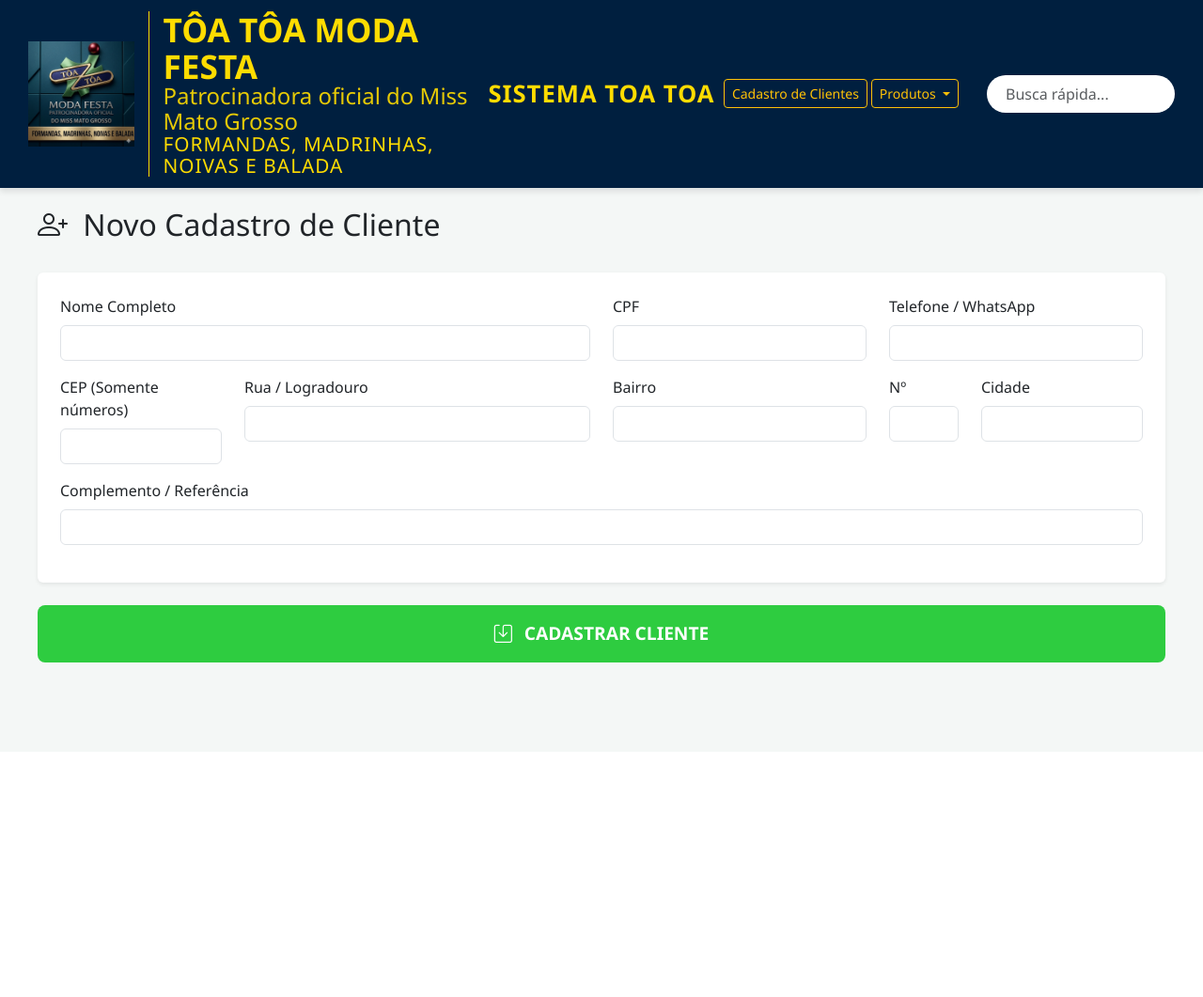
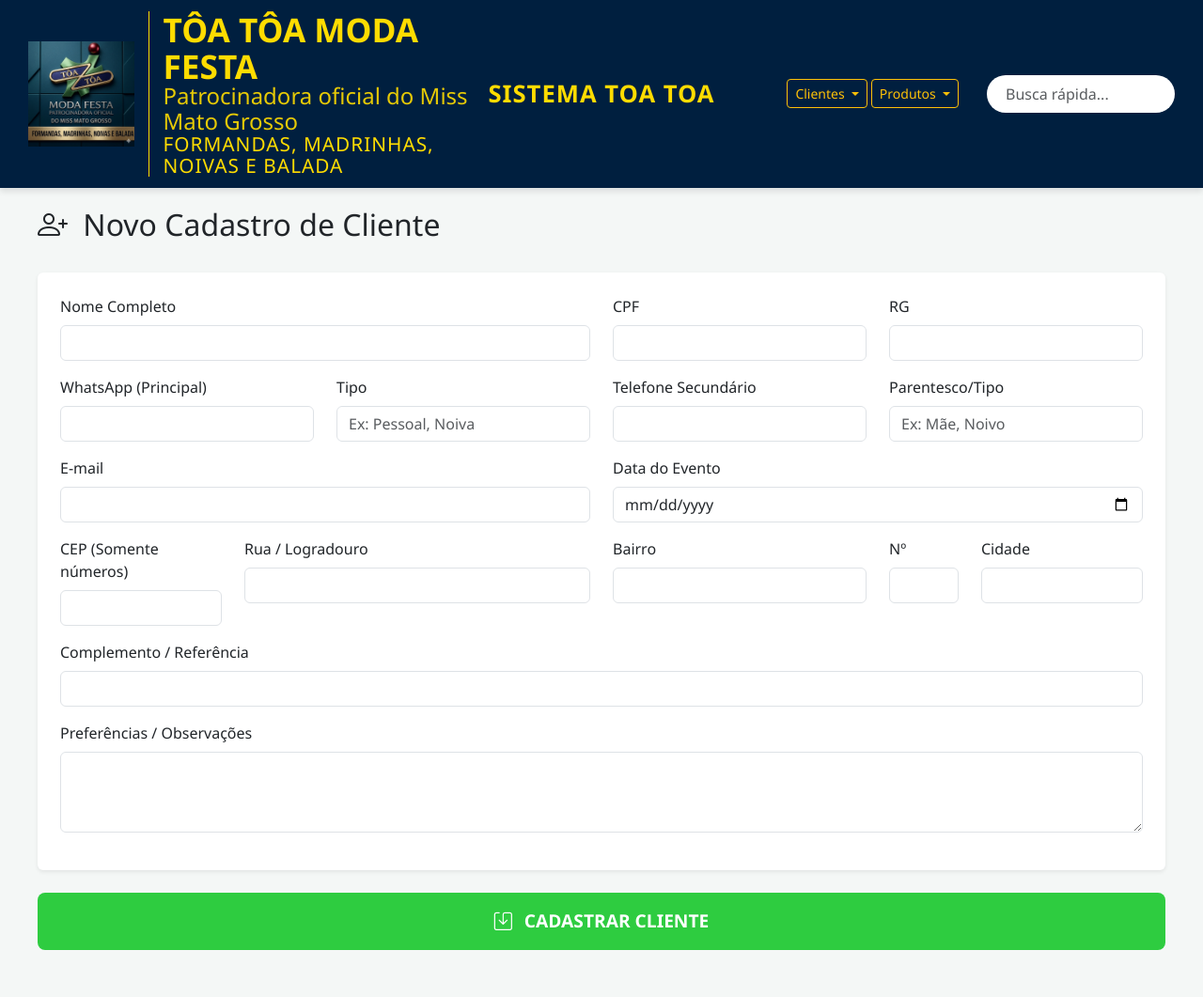
Before and after one commit to MatheusMorimoto/toa-toa-telas, a PHP site: page /cadastro_cliente.php in a window 1280 px wide. Shown: the whole page at 94% size. Before the commit the page ends 705 px from the top, so only its background shows below. Run offline with PHP 8.4, Linux system fonts and the light colour scheme.

Commit message:
Descricao da alteracao

```diff
--- a/cadastro_cliente.php
+++ b/cadastro_cliente.php
@@ -4,56 +4,74 @@ include 'db.php';
 // Inicializa a variável $cliente com campos vazios para evitar erros de "Undefined variable"
 $cliente = [
     'id' => '',
-    'nome' => '',
+    'nome_completo' => '',
     'cpf' => '',
-    'telefone' => '',
+    'rg' => '',
+    'whatsapp' => '',
+    'tipo_contato_1' => '',
+    'telefone_secundario' => '',
+    'tipo_contato_2' => '',
+    'email' => '',
     'cep' => '',
     'rua' => '',
     'bairro' => '',
     'numero' => '',
     'cidade' => '',
-    'complemento' => ''
+    'complemento' => '',
+    'preferencias' => '',
+    'data_evento' => ''
 ];
 
 // Alterado para POST por segurança
-if ($_SERVER["REQUEST_METHOD"] == "POST" && isset($_POST["nome"])) {
+if ($_SERVER["REQUEST_METHOD"] == "POST" && isset($_POST["nome_completo"])) {
     $id = isset($_POST["id"]) ? $_POST["id"] : '';
-    $nome = $_POST["nome"];
+    $nome_completo = $_POST["nome_completo"];
     $cpf = $_POST["cpf"];
-    $telefone = $_POST["telefone"];
+    $rg = $_POST["rg"];
+    $whatsapp = $_POST["whatsapp"];
+    $tipo_contato_1 = $_POST["tipo_contato_1"];
+    $telefone_secundario = $_POST["telefone_secundario"];
+    $tipo_contato_2 = $_POST["tipo_contato_2"];
+    $email = $_POST["email"];
     $cep = $_POST["cep"];
-    $rua = $_POST["rua"];
-    $bairro = $_POST["bairro"];
-    $numerocasa = $_POST["numero"];
-    $cidade = $_POST["cidade"];
-    $complemento = $_POST["complemento"];
+    $preferencias = $_POST["preferencias"];
+    $data_evento = $_POST["data_evento"];
+
+    // Monta o endereço completo para o campo 'endereco' do banco
+    $endereco_completo = $_POST["rua"] . ", " . $_POST["numero"] . " - " . $_POST["bairro"] . ", " . $_POST["cidade"] . " (" . $_POST["complemento"] . ")";
+
+    $dadosCliente = [
+        "nome_completo" => $nome_completo,
+        "cpf" => $cpf,
+        "rg" => $rg,
+        "whatsapp" => $whatsapp,
+        "tipo_contato_1" => $tipo_contato_1,
+        "telefone_secundario" => $telefone_secundario,
+        "tipo_contato_2" => $tipo_contato_2,
+        "email" => $email,
+        "cep" => $cep,
+        "endereco" => $endereco_completo,
+        "preferencias" => $preferencias,
+        "data_evento" => $data_evento
+    ];
 
     if (!empty($id)) {
-        // Se tem ID, ATUALIZA o cliente existente
-        $stmt = $conn->prepare("UPDATE clientes SET nome = ?, cpf = ?, telefone = ?, cep = ?, rua = ?, bairro = ?, numero_casa = ?, cidade = ?, complemento = ? WHERE id = ?");
-        $stmt->bind_param("sssssssssi", $nome, $cpf, $telefone, $cep, $rua, $bairro, $numerocasa, $cidade, $complemento, $id);
+        $res = editarCliente($id, $dadosCliente);
     } else {
-        // Se NÃO tem ID, CADASTRA um novo cliente
-        $stmt = $conn->prepare("INSERT INTO clientes (nome, cpf, telefone, cep, rua, bairro, numero_casa, cidade, complemento) VALUES (?, ?, ?, ?, ?, ?, ?, ?, ?)");
-        $stmt->bind_param("sssssssss", $nome, $cpf, $telefone, $cep, $rua, $bairro, $numerocasa, $cidade, $complemento);
+        $res = salvarCliente($dadosCliente);
     }
 
-    $stmt->execute();
-
-    header("Location: cadastro_cliente.php?sucesso=1");
-    exit();
+    if (!isset($res['error'])) {
+        header("Location: cadastro_cliente.php?sucesso=1");
+        exit();
+    }
 }
 
 if ($_SERVER["REQUEST_METHOD"] == "GET" && isset($_GET["id"]) && !empty($_GET["id"])) {
-    $id = $_GET["id"];
-    $stmt = $conn->prepare("SELECT * FROM clientes WHERE id = ?");
-    $stmt->bind_param("i", $id);
-    $stmt->execute();
-    $dados = $stmt->get_result()->fetch_assoc();
-    if ($dados) {
-        $cliente = $dados;
-        // Mapeia o nome da coluna do banco para o nome usado no seu HTML
-        $cliente['numero'] = $dados['numero_casa'];
+    $res = buscarCliente($_GET["id"]);
+    if ($res && !isset($res['error'])) {
+        // Mescla os dados recebidos com os valores padrão para evitar avisos de chaves inexistentes
+        $cliente = array_merge($cliente, $res);
     }
 }
 ?>
@@ -85,49 +103,84 @@ if ($_SERVER["REQUEST_METHOD"] == "GET" && isset($_GET["id"]) && !empty($_GET["i
 
         <form id="cadastro" method="POST">
             <div class="form-card shadow-sm p-4 bg-white rounded">
-                <input type="hidden" name="id" value="<?= htmlspecialchars($cliente['id']) ?>">
+                <input type="hidden" name="id" value="<?= htmlspecialchars($cliente['id'] ?? '') ?>">
 
                 <div class="row mb-3">
                     <div class="col-md-6">
-                        <label for="nome" class="form-label">Nome Completo</label>
-                        <input type="text" id="nome" name="nome" class="form-control" value="<?= htmlspecialchars($cliente['nome']) ?>" required>
+                        <label for="nome_completo" class="form-label">Nome Completo</label>
+                        <input type="text" id="nome_completo" name="nome_completo" class="form-control" value="<?= htmlspecialchars($cliente['nome_completo'] ?? '') ?>" required>
                     </div>
                     <div class="col-md-3">
                         <label for="cpf" class="form-label">CPF</label>
-                        <input type="text" id="cpf" name="cpf" class="form-control" value="<?= htmlspecialchars($cliente['cpf']) ?>" required>
+                        <input type="text" id="cpf" name="cpf" class="form-control" value="<?= htmlspecialchars($cliente['cpf'] ?? '') ?>" required>
                     </div>
                     <div class="col-md-3">
-                        <label for="telefone" class="form-label">Telefone / WhatsApp</label>
-                        <input type="text" id="telefone" name="telefone" class="form-control" value="<?= htmlspecialchars($cliente['telefone']) ?>" required>
+                        <label for="rg" class="form-label">RG</label>
+                        <input type="text" id="rg" name="rg" class="form-control" value="<?= htmlspecialchars($cliente['rg'] ?? '') ?>">
+                    </div>
+                </div>
+
+                <div class="row mb-3">
+                    <div class="col-md-3">
+                        <label for="whatsapp" class="form-label">WhatsApp (Principal)</label>
+                        <input type="text" id="whatsapp" name="whatsapp" class="form-control" value="<?= htmlspecialchars($cliente['whatsapp'] ?? '') ?>" required>
+                    </div>
+                    <div class="col-md-3">
+                        <label for="tipo_contato_1" class="form-label">Tipo</label>
+                        <input type="text" name="tipo_contato_1" class="form-control" placeholder="Ex: Pessoal, Noiva" value="<?= htmlspecialchars($cliente['tipo_contato_1'] ?? '') ?>">
+                    </div>
+                    <div class="col-md-3">
+                        <label for="telefone_secundario" class="form-label">Telefone Secundário</label>
+                        <input type="text" name="telefone_secundario" class="form-control" value="<?= htmlspecialchars($cliente['telefone_secundario'] ?? '') ?>">
+                    </div>
+                    <div class="col-md-3">
+                        <label for="tipo_contato_2" class="form-label">Parentesco/Tipo</label>
+                        <input type="text" name="tipo_contato_2" class="form-control" placeholder="Ex: Mãe, Noivo" value="<?= htmlspecialchars($cliente['tipo_contato_2'] ?? '') ?>">
+                    </div>
+                </div>
+
+                <div class="row mb-3">
+                    <div class="col-md-6">
+                        <label for="email" class="form-label">E-mail</label>
+                        <input type="email" name="email" class="form-control" value="<?= htmlspecialchars($cliente['email'] ?? '') ?>">
+                    </div>
+                    <div class="col-md-6">
+                        <label for="data_evento" class="form-label">Data do Evento</label>
+                        <input type="date" name="data_evento" class="form-control" value="<?= htmlspecialchars($cliente['data_evento'] ?? '') ?>">
                     </div>
                 </div>
 
                 <div class="row mb-3">
                     <div class="col-md-2">
                         <label for="cep" class="form-label">CEP (Somente números)</label>
-                        <input type="text" id="cep" name="cep" class="form-control" maxlength="8" value="<?= htmlspecialchars($cliente['cep']) ?>" required>
+                        <input type="text" id="cep" name="cep" class="form-control" maxlength="8" value="<?= htmlspecialchars($cliente['cep'] ?? '') ?>" required>
                     </div>
                     <div class="col-md-4">
                         <label for="rua" class="form-label">Rua / Logradouro</label>
-                        <input type="text" id="rua" name="rua" class="form-control" value="<?= htmlspecialchars($cliente['rua']) ?>" required>
+                        <input type="text" id="rua" name="rua" class="form-control" value="<?= htmlspecialchars($cliente['rua'] ?? '') ?>" required>
                     </div>
                     <div class="col-md-3">
                         <label for="bairro" class="form-label">Bairro</label>
-                        <input type="text" id="bairro" name="bairro" class="form-control" value="<?= htmlspecialchars($cliente['bairro']) ?>" required>
+                        <input type="text" id="bairro" name="bairro" class="form-control" value="<?= htmlspecialchars($cliente['bairro'] ?? '') ?>" required>
                     </div>
                     <div class="col-md-1">
                         <label for="numero" class="form-label">Nº</label>
-                        <input type="text" id="numero" name="numero" class="form-control" value="<?= htmlspecialchars($cliente['numero']) ?>" required>
+                        <input type="text" id="numero" name="numero" class="form-control" value="<?= htmlspecialchars($cliente['numero'] ?? '') ?>" required>
                     </div>
                     <div class="col-md-2">
                         <label for="cidade" class="form-label">Cidade</label>
-                        <input type="text" id="cidade" name="cidade" class="form-control" value="<?= htmlspecialchars($cliente['cidade']) ?>" required>
+                        <input type="text" id="cidade" name="cidade" class="form-control" value="<?= htmlspecialchars($cliente['cidade'] ?? '') ?>" required>
                     </div>
                 </div>
 
                 <div class="mb-3">
                     <label for="complemento" class="form-label">Complemento / Referência</label>
-                    <input type="text" id="complemento" name="complemento" class="form-control" value="<?= htmlspecialchars($cliente['complemento']) ?>">
+                    <input type="text" id="complemento" name="complemento" class="form-control" value="<?= htmlspecialchars($cliente['complemento'] ?? '') ?>">
+                </div>
+
+                <div class="mb-3">
+                    <label for="preferencias" class="form-label">Preferências / Observações</label>
+                    <textarea name="preferencias" class="form-control" rows="3"><?= htmlspecialchars($cliente['preferencias'] ?? '') ?></textarea>
                 </div>
             </div>
 
--- a/navbar.php
+++ b/navbar.php
@@ -1,4 +1,11 @@
 <!-- 1. Cabeçalho de Identidade (Top Bar) -->
+<style>
+    /* Efeito de hover para os dropdowns aparecerem ao passar o mouse */
+    .dropdown:hover .dropdown-menu {
+        display: block;
+        margin-top: 0;
+    }
+</style>
 <header class="top-bar">
     <div class="brand-area">
         <img src="toatoa.png" alt="Tôa Tôa" onerror="this.src='https://via.placeholder.com/40x40?text=TT'">
@@ -16,7 +23,17 @@
 
     <div class="header-right-content">
         <div class="nav-links-top">
-            <a href="cadastro_cliente.php" class="btn btn-outline-warning btn-sm me-1">Cadastro de Clientes</a>
+            <!-- Dropdown Clientes -->
+            <div class="dropdown d-inline-block me-1">
+                <button class="btn btn-outline-warning btn-sm dropdown-toggle" type="button" id="dropdownClientes" data-bs-toggle="dropdown" aria-expanded="false">
+                    Clientes
+                </button>
+                <ul class="dropdown-menu shadow" aria-labelledby="dropdownClientes">
+                    <li><a class="dropdown-item" href="cadastro_cliente.php">Cadastro de Cliente</a></li>
+                    <li><a class="dropdown-item" href="clientes_cadastrados.php">Clientes Cadastrados</a></li>
+                </ul>
+            </div>
+
             <div class="dropdown d-inline-block">
                 <button class="btn btn-outline-warning btn-sm me-1 dropdown-toggle" type="button" id="dropdownProdutos" aria-expanded="false">
                     Produtos
```
Also changed, not shown: READEME.MD (+2 -1 lines), clientes_cadastrados.php (added, +108 -0 lines), db.php (+45 -12 lines), cadastrar_cliente.php (deleted), imagens/produto_6a0924bb41b74.png (added), imagens/produto_6a0926e25b1e3.jpeg (added), imagens/produto_6a0b9187e6abd.png (added).
